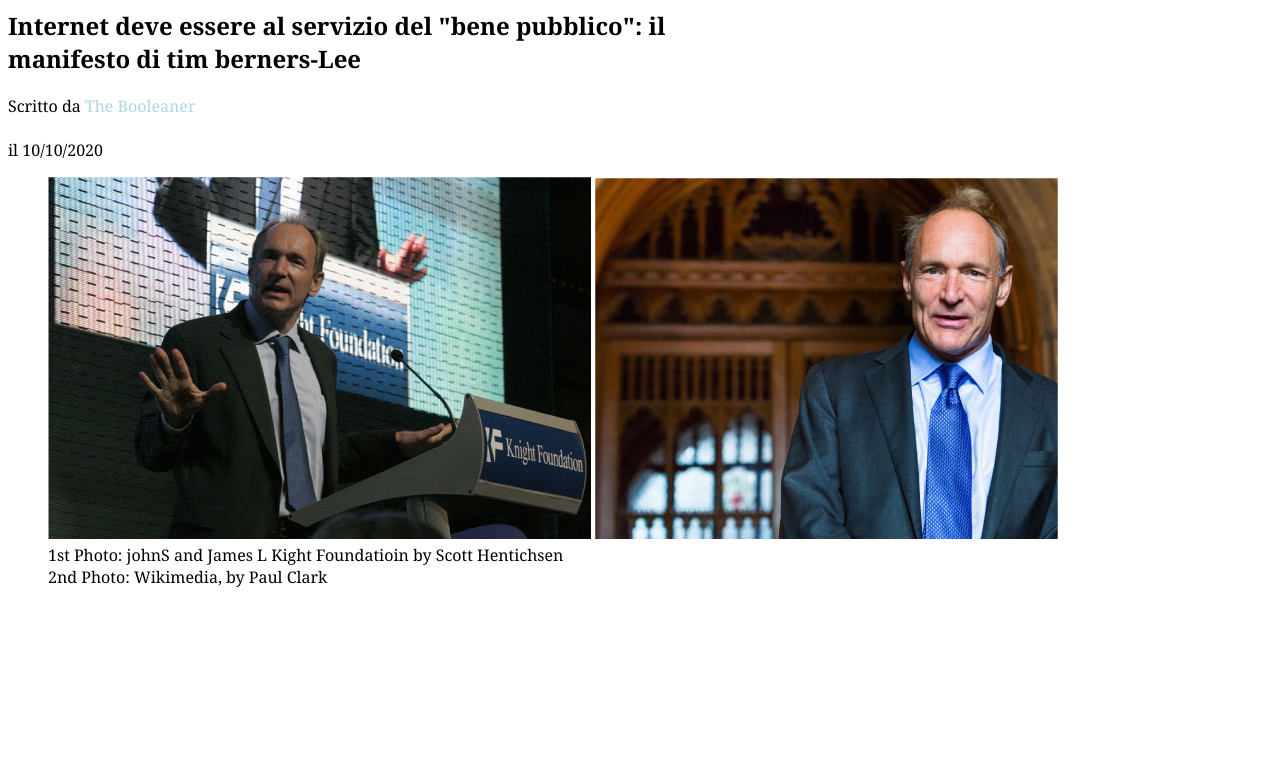
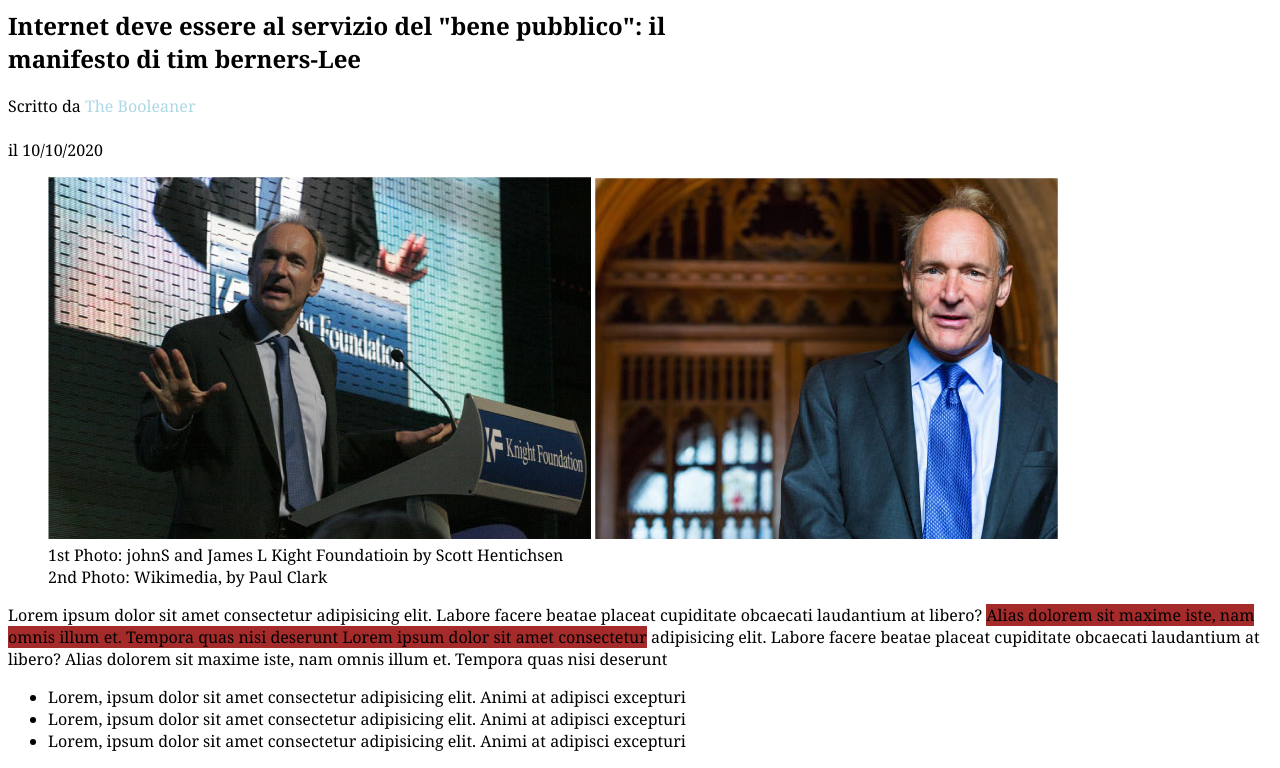
Before and after one commit to marco-tommasin77/html-css-booleaner, a plain HTML site: page index.html in a window 1280 px wide. Shown: the part 74-842 px from the top of the page. Before the commit the page ends 800 px from the top, so only its background shows below. Drawn offline with Linux system fonts and the light colour scheme.

Commit message:
third sectione done! wrong colour and text!

```diff
--- a/index.html
+++ b/index.html
@@ -22,6 +22,7 @@
     <div>Scritto da <font color="lightblue">The Booleaner</font> </div><br>
     <div>il 10/10/2020</div>
 
+
     <!-- second section -->
     <section>
 
@@ -29,12 +30,24 @@
             <img src="img/tim-1.jpg" alt="MR Linus Schooling">
             <img src="img/tim-2.jpg" alt="MR Linus Portrait">
             <figcaption>1st Photo: johnS and James L Kight Foundatioin by Scott Hentichsen <br> 2nd Photo: Wikimedia, by Paul Clark</figcaption>
+        </figure>
+    </section>
 
 
-        </figure>
+    <!-- third section -->
+     <p>Lorem ipsum dolor sit amet consectetur adipisicing elit. Labore facere beatae placeat cupiditate obcaecati laudantium at libero? <span >Alias dolorem sit maxime iste, nam omnis illum et. Tempora quas nisi deserunt Lorem ipsum dolor sit amet consectetur</span> adipisicing elit. Labore facere beatae placeat cupiditate obcaecati laudantium at libero? Alias dolorem sit maxime iste, nam omnis illum et. Tempora quas nisi deserunt </p>
+
+
+     <section>
+        <ul>
+            <li> Lorem, ipsum dolor sit amet consectetur adipisicing elit. Animi at adipisci excepturi  </li>
+            <li> Lorem, ipsum dolor sit amet consectetur adipisicing elit. Animi at adipisci excepturi  </li>
+            <li> Lorem, ipsum dolor sit amet consectetur adipisicing elit. Animi at adipisci excepturi  </li>
+        </ul>
     </section>
-    <!-- third section -->
-    <section></section>
+
+
+
     <!-- fourth section -->
     <section></section>
     <!--  last section-->
--- a/stylesheet.css
+++ b/stylesheet.css
@@ -7,5 +7,12 @@ body {
 }
 /* immagine logo e sfondo, dimensioni non corrette da rivedere*/
     #logo{widht: 50px;height: 50px; background-image: url("img/pattern.png");
+                                    background-size: cover;
 
     }
+
+    /* third section */
+
+    span {
+        background-color: brown;
+    }
```
